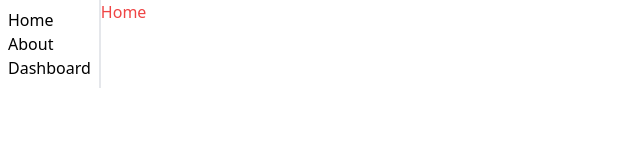
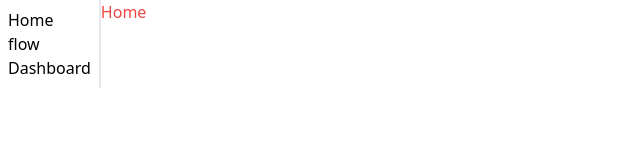
Before and after one commit to ahuigo/frame-react-vite-demo, a React (Vite) app: page / in a window 1280 px wide. Shown: the top 160 px of the page, without its empty margins (0-640 px from the left). Built offline with nearby package versions, Linux system fonts and the light colour scheme.

Commit message:
feat:logicflow

```diff
--- a/package.json
+++ b/package.json
@@ -11,6 +11,8 @@
   },
   "dependencies": {
     "@ant-design/pro-components": "^2.6.49",
+    "@logicflow/core": "^1.2.22",
+    "@logicflow/extension": "^1.2.22",
     "lodash": "^4.17.21",
     "react": "^18.2.0",
     "react-dom": "^18.2.0",
--- a/src/App.tsx
+++ b/src/App.tsx
@@ -40,7 +40,7 @@ function Layout() {
               <Link to="/">Home</Link>
             </li>
             <li>
-              <Link to="/about">About</Link>
+              <Link to="/lflow/base">flow</Link>
             </li>
             <li>
               <Link to="/dashboard">Dashboard</Link>
--- a/src/page-paths.ts
+++ b/src/page-paths.ts
@@ -18,6 +18,7 @@ export const pagePaths = [
 	'pages/decorator',
 	'pages/dom/drag',
 	'pages/dom/event-resize',
+	'pages/lflow/base',
 	'pages/react/com-memo',
 	'pages/react/com-useMemo',
 	'pages/react/context/gmodal-old',
```
Also changed, not shown: 1 other file (tests, documents, lock files or other folders).
